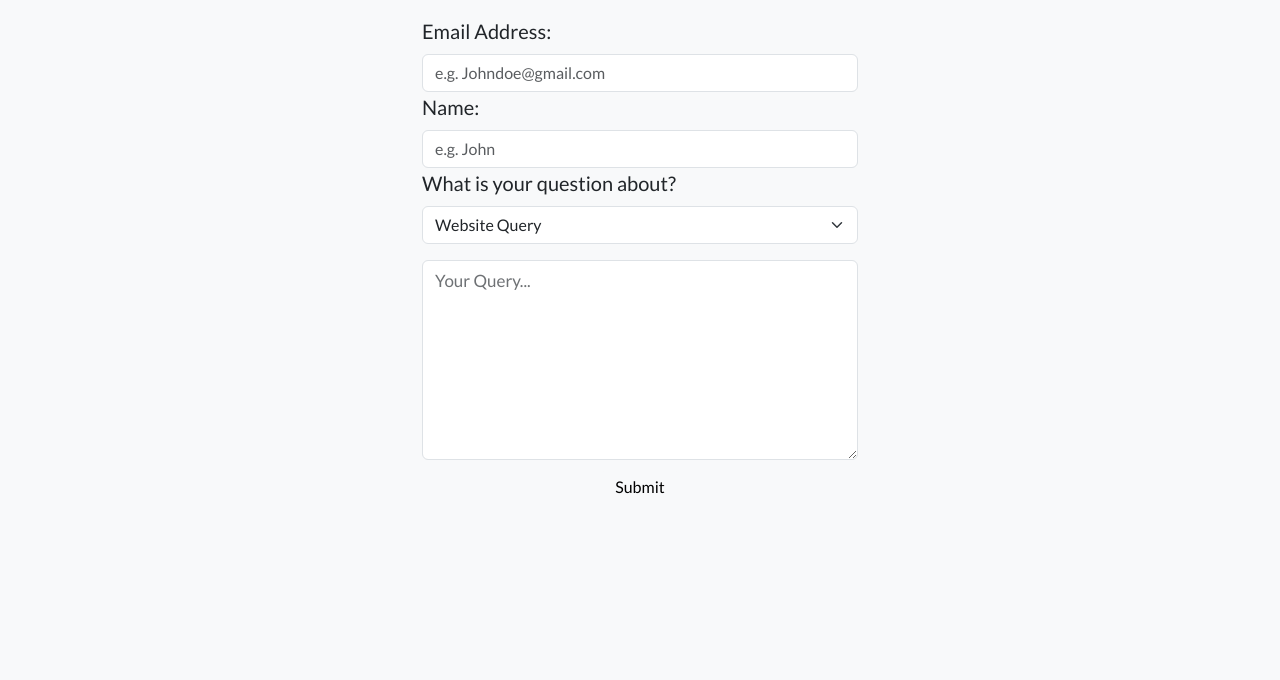
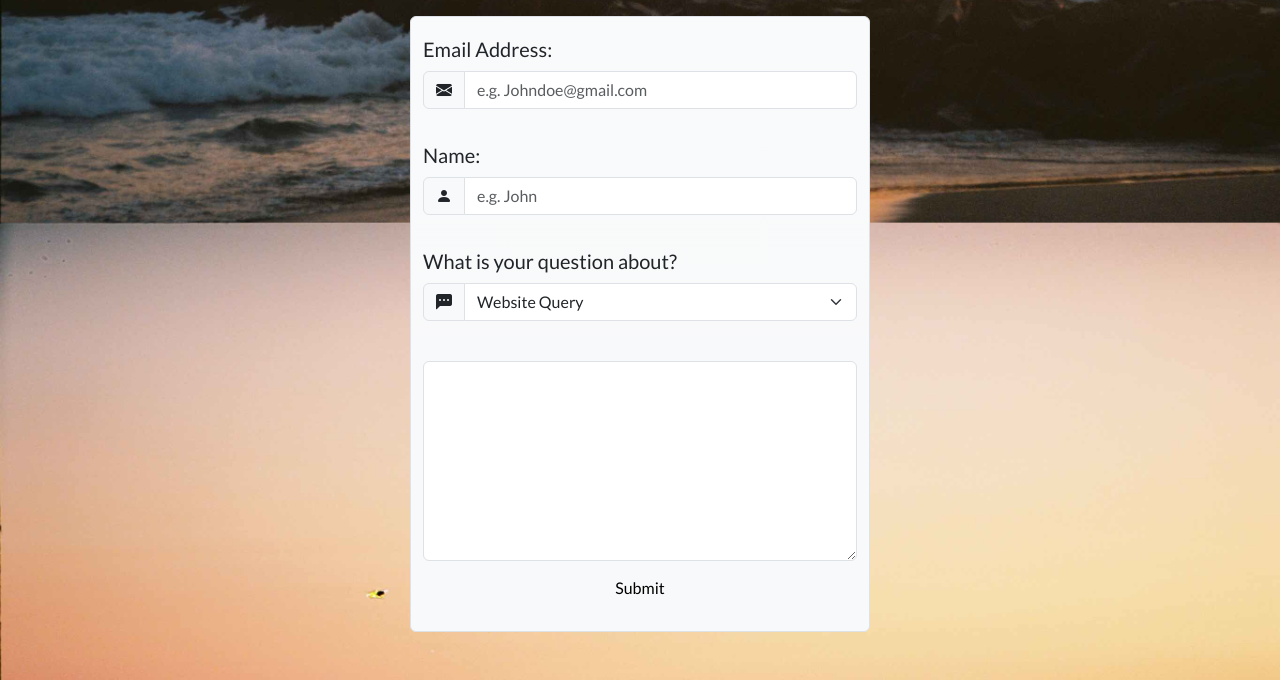
Before and after one commit to micahfuentes/micahfuentes.github.io, a plain HTML site: page contactme.html in a window 1280 px wide. Shown: the part 636-1316 px from the top of the page. Before the commit the page ends 1214 px from the top, so only its background shows below. Drawn offline with nearby package versions, Linux system fonts and the light colour scheme.

Commit message:
Form stuff

```diff
--- a/contactme.html
+++ b/contactme.html
@@ -19,8 +19,9 @@
     </script>
 
     <link rel="stylesheet" href="/bootstrap.css">
+    <link rel="stylesheet" href="https://cdn.jsdelivr.net/npm/bootstrap-icons@1.11.2/font/bootstrap-icons.min.css">
 </head>
-<body>
+<body id="background2">
 
     <!-- Navigation Bar -->
     <nav class="navbar navbar-expand-lg bg-body-tertiary fixed-top nav2">
@@ -108,28 +109,49 @@
         <h2>Get in Touch</h2>
         <p class="lead">Any questions? Fill out this form!</p>
       </div>
+      <div class="row justify-content-center my-5">
 
-      <div class="row justify-content-center my-5">
-        <div class="col-lg-6">
-          <form>
+        <div class="col-lg-6 bg-light bg-gradient border rounded paddingTop">
+          <form method="POST" action="https://postman-echo.com/post">
             <!-- Email Address -->
-            <label for="email" class="form-label">Email Address:</label>
-            <input type="email" class="form-control" id="email" placeholder="e.g. Johndoe@gmail.com">
+            <div class="form-group row">
+            <label for="email" class="col-form-label">Email Address:</label>
+            <div class="mb-4 input-group">
+              <span class="input-group-text">
+                <i class="bi bi-envelope-fill"></i>
+              </span>
+              <input type="email" class="form-control" id="email" name="email" placeholder="e.g. Johndoe@gmail.com">
+            </div>
+          </div>
             <!-- Name -->
-            <label for="name" class="form-label">Name:</label>
-            <input type="text" class="form-control" id="name" placeholder="e.g. John">
+            <div class="form-group row">
+            <label for="name" class="col-form-label">Name:</label>
+            <div class="mb-4 input-group">
+              <span class="input-group-text">
+                <i class="bi bi-person-fill"></i>
+              </span>
+              <input type="text" class="form-control" id="name" name="name" placeholder="e.g. John">
+            </div>
+          </div>
+
             <!-- Subject -->
-            <label for="subject" class="form-label">What is your question about?</label>
-            <select class="form-select" id="subject">
-              <option value="website" selected>Website Query</option>
-              <option value="personal">Personal Query</option>
-              <option value="other">Other</option>
-            </select>
+            <div class="form-group row">
+            <label for="subject" class="col-form-label">What is your question about?</label>
+            <div class="input-group mb-4">
+              <span class="input-group-text">
+                <i class="bi bi-chat-left-dots-fill"></i>
+              </span>
+              <select class="form-select" id="subject" name="subject">
+                <option value="Website Question" selected>Website Query</option>
+                <option value="Personal Question">Personal Query</option>
+                <option value="Other Question">Other</option>
+              </select>
+            </div>
+          </div>
 
             <!-- Query -->
-            <div class="form-floating mb-2 mt-3">
-            <textarea id="query" class="form-control" style="height: 200px"></textarea>
-            <label for="query" class="form-label">Your Query...</label>
+            <div class="form-floating mb-2 mt-3 form-group-row">
+            <textarea id="message" name="message" class="form-control" style="height: 200px"></textarea>
           </div>
 
           <div class="mb-4 text-center">
@@ -140,5 +162,6 @@
         </div>
       </div>
     </div>
+
 </body>
 </html>
--- a/style2.css
+++ b/style2.css
@@ -39,11 +39,21 @@ body {
         object-fit: fill;
     }
 
+    #background1{
+        z-index: -1;
+        background-repeat:no-repeat;
+        background-size:cover;
+        background-image: url("/images/homepagepic.jpeg");
+        background-attachment: fixed;
+    }
+
     #background2 {
     z-index: -1;
     background-repeat:no-repeat;
-    background-size:contain;
-    background-position:center;
+    background-size:cover;
+    background-image: url("/images/contactme.jpeg");
+    background-attachment: fixed;
+
     }
     /* Fade-in's for Text */
     .fade-in-object {
@@ -55,6 +65,7 @@ body {
         opacity: 0;
         transition: opacity 6s;
     }
+
 /* END OF HOMEPAGE STYLING */
 
 /* CONTACT PAGE STYLING */
@@ -138,6 +149,9 @@ body {
         margin-top: 30px;
         font-family: 'Lato', serif;
         font-size: 20px;
+    }
+    .paddingTop {
+        padding-top: 10px;
     }
 /* END OF CONTACT PAGE STYLING */
 
```
Also changed, not shown: index.html (+1 -4 lines), 1 other file.
